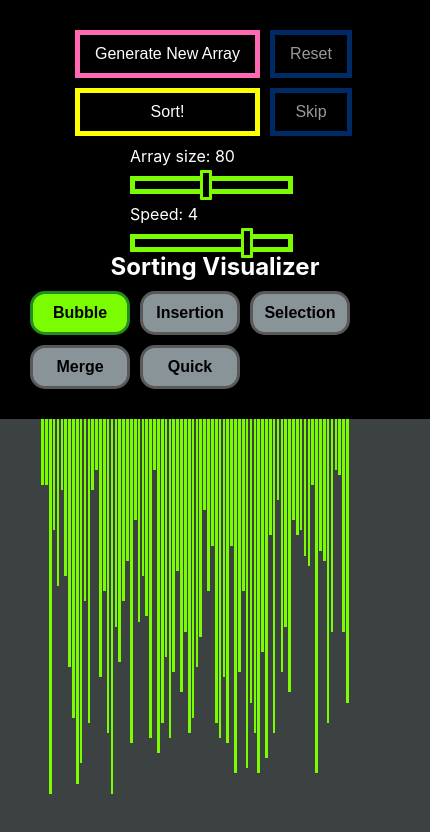
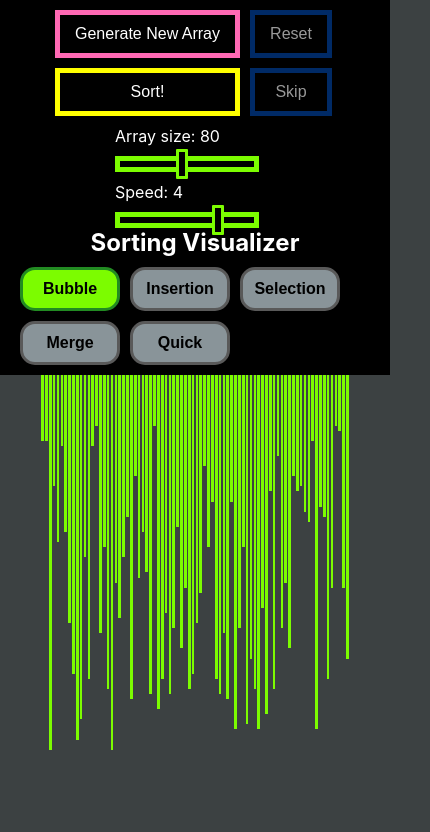
Before and after one commit to AdamPaunovic/Sorting-Visualizer, a React (Create React App) app: page / in a window 390 px wide. Shown: the top 832 px of the page, 430 px wide, since content can reach past the window. Built offline with nearby package versions, Linux system fonts and the light colour scheme.

Commit message:
Adjusted sizing of elements

```diff
--- a/src/components/Header/Header.css
+++ b/src/components/Header/Header.css
@@ -20,6 +20,7 @@
 * {
     margin: 0;
     padding: 0;
+    box-sizing: border-box;
 }
 
 .header {
@@ -29,9 +30,8 @@
     background-color: var(--main-background);
     color: var(--main-text);
     position: relative;
-    padding: 20px;
+    padding: 80px 0px;
     width: 100%;
-    max-width: 1400px;
     height: 15vh;
     top: 0;
 }
@@ -42,7 +42,6 @@
     padding: 10px;
     gap: 10px;
     max-width: 300px;
-    box-sizing: border-box;
 }
 
 #generateArrBtn {
@@ -103,7 +102,7 @@
     -webkit-appearance: none;
     appearance: none;
     width: 10rem;
-    height: 0.5rem;
+    height: 1rem;
     background: #000;
     outline: none;
     border: 5px solid var(--slider-color);
@@ -143,7 +142,6 @@ h1 {
     padding: 10px;
     gap: 10px;
     max-width: 450px;
-    box-sizing: border-box;
 }
 
 
@@ -155,7 +153,6 @@ h1 {
     border-radius: 15px;
     width: 100px;
     padding: 10px;
-    box-sizing: border-box;
     cursor: pointer;
     display: inline-block;
     font-size: 1rem;
@@ -214,6 +211,7 @@ h1 {
     .header {
         flex-direction: column;
         height: auto;
+        padding: 0px 10px;
     }
 
     .btn-container {
```
